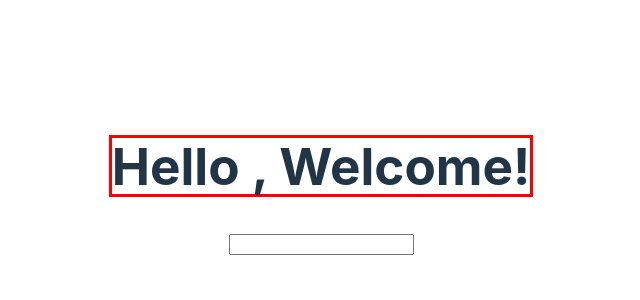
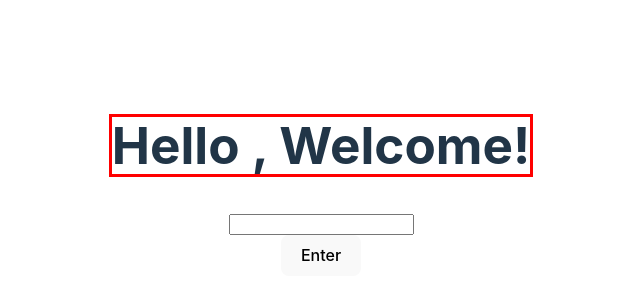
Before and after one commit to MyHKo/WebCourse, a React (Vite) app in the folder react-props/: page / in a window 1280 px wide. Shown: the part 222-522 px from the top of the page, without its empty margins (319-959 px from the left). Built offline with nearby package versions, Linux system fonts and the light colour scheme.

Commit message:
React-props: add input button

```diff
--- a/react-props/src/App.jsx
+++ b/react-props/src/App.jsx
@@ -15,6 +15,8 @@ function Input({ setName }){
     return (
         <>
         <input type={"text"}/>
+            <br />
+        <button>Enter</button>
         </>
     )
 }
```
